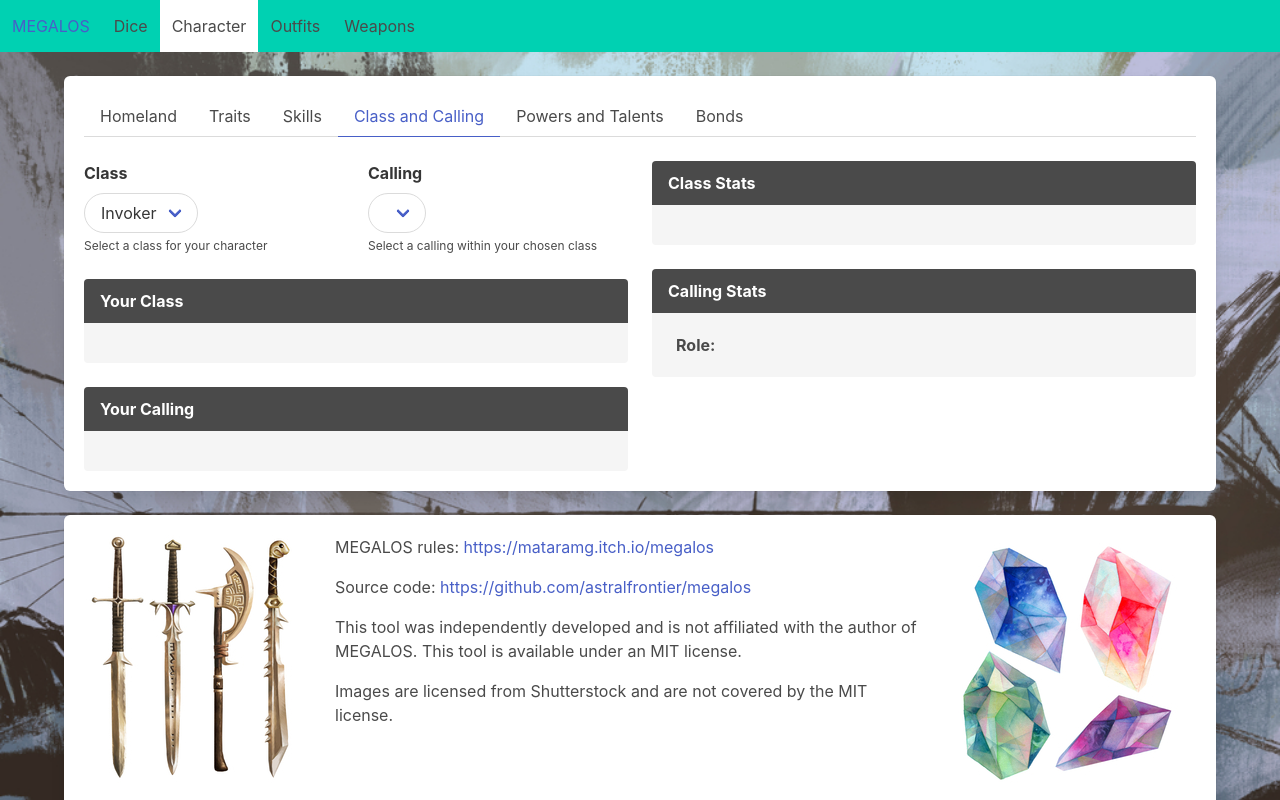
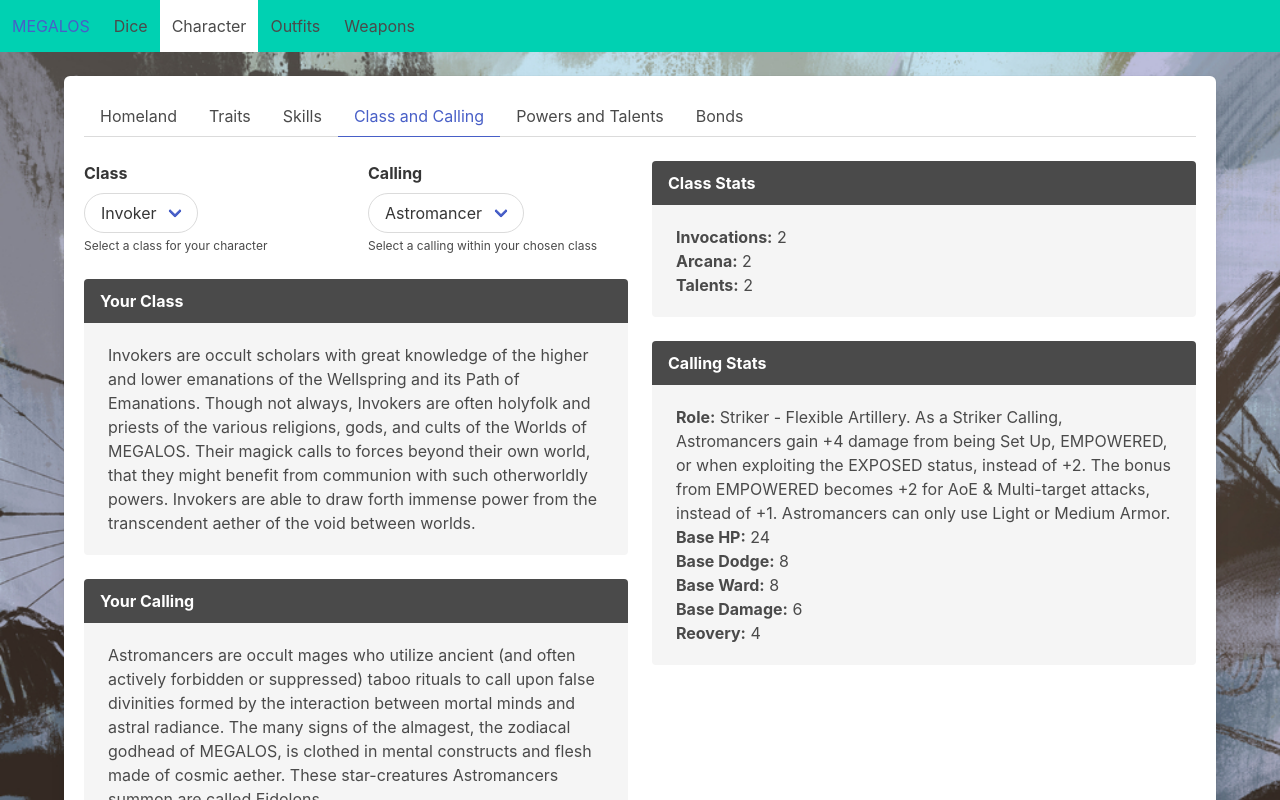
Before and after one commit to astralfrontier/megalos, a React (Vite) app: page /character in a window 1280 px wide. Both pictures are taken after a click on the link "Class and Calling". Shown: the top 800 px of the page. Built offline with nearby package versions, Linux system fonts and the light colour scheme; the HTML template or start-up script is replaced by a standard one.

Commit message:
Reference class and calling by object, not name

```diff
--- a/src/characters/ClassCallingChooser.tsx
+++ b/src/characters/ClassCallingChooser.tsx
@@ -5,7 +5,7 @@ import { CharacterContext } from '../GameStateProvider'
 import GenericInput from '../GenericInput'
 import { describe } from '../visuals'
 import ClassCallingPane from './ClassCallingPane'
-import { classes } from './data'
+import { callings, classes } from './data'
 
 function ClassCallingChooser() {
   const { character, setCharacter } = useContext(CharacterContext)
@@ -13,23 +13,28 @@ function ClassCallingChooser() {
   const currentClass = find(propEq('name', character.class), classes)
   const currentCalling = find(
     propEq('name', character.calling),
-    currentClass?.callings || []
+    callings[character.class.name] || []
   )
 
   function classSetter(event) {
     const newClass = find(propEq('name', event.currentTarget.value), classes)
+    if (newClass) {
       setCharacter({
         ...character,
-      class: newClass?.name || '',
-      calling: newClass?.callings[0].name || '',
+        class: newClass,
+        calling: callings[newClass.name][0]
       })
+    }
   }
 
   function callingSetter(event) {
+    const newCalling = find(propEq('name', event.currentTarget.value), callings[character.class.name])
+    if (newCalling) {
       setCharacter({
         ...character,
-      calling: event.currentTarget.value,
+        calling: newCalling
       })
+    }
   }
 
   return (
@@ -42,7 +47,7 @@ function ClassCallingChooser() {
                 label={'Class'}
                 help={'Select a class for your character'}
               >
-                <select onChange={classSetter} value={character.class}>
+                <select onChange={classSetter} value={character.class.name}>
                   {map(
                     (cls) => (
                       <option key={cls.name} value={cls.name}>
@@ -59,14 +64,14 @@ function ClassCallingChooser() {
                 label={'Calling'}
                 help={'Select a calling within your chosen class'}
               >
-                <select onChange={callingSetter} value={character.calling}>
+                <select onChange={callingSetter} value={character.calling.name}>
                   {map(
                     (calling) => (
                       <option key={calling.name} value={calling.name}>
                         {calling.name}
                       </option>
                     ),
-                    currentClass?.callings || []
+                    callings[character.class.name] || []
                   )}
                 </select>
               </GenericInput>
@@ -78,7 +83,7 @@ function ClassCallingChooser() {
                 <p>Your Class</p>
               </div>
               <div className="message-body">
-                {describe(currentClass?.description)}
+                {describe(character.class.description)}
               </div>
             </article>
             <article className="message">
@@ -86,7 +91,7 @@ function ClassCallingChooser() {
                 <p>Your Calling</p>
               </div>
               <div className="message-body">
-                {describe(currentCalling?.description)}
+                {describe(character.calling.description)}
               </div>
             </article>
           </div>
--- a/src/characters/ClassCallingPane.tsx
+++ b/src/characters/ClassCallingPane.tsx
@@ -33,9 +33,6 @@ function benefit(label: string, value: number | undefined) {
 function ClassCallingPane() {
   const { character } = useContext(CharacterContext)
 
-  const currentClass = find(propEq("name", character.class), classes)
-  const currentCalling = find(propEq("name", character.calling), currentClass?.callings || [])
-
   return (
     <>
       <article className="message">
@@ -43,13 +40,13 @@ function ClassCallingPane() {
           <p>Class Stats</p>
         </div>
         <div className="message-body">
-          {benefit("Invocations", currentClass?.benefits.invocations)}
-          {benefit("Arcana", currentClass?.benefits.arcana)}
-          {benefit("Strikes", currentClass?.benefits.strikes)}
-          {benefit("Counters", currentClass?.benefits.counters)}
-          {benefit("Sorceries", currentClass?.benefits.sorceries)}
-          {benefit("Cantrips", currentClass?.benefits.cantrips)}
-          {benefit("Talents", currentClass?.benefits.talents)}
+          {benefit("Invocations", character.class.benefits.invocations)}
+          {benefit("Arcana", character.class.benefits.arcana)}
+          {benefit("Strikes", character.class.benefits.strikes)}
+          {benefit("Counters", character.class.benefits.counters)}
+          {benefit("Sorceries", character.class.benefits.sorceries)}
+          {benefit("Cantrips", character.class.benefits.cantrips)}
+          {benefit("Talents", character.class.benefits.talents)}
         </div>
       </article>
       <article className="message">
@@ -58,13 +55,13 @@ function ClassCallingPane() {
         </div>
         <div className="message-body">
           <p>
-            <strong>Role:</strong> {currentCalling?.benefits.role}
+            <strong>Role:</strong> {character.calling.benefits.role}
           </p>
-          {benefit("Base HP", currentCalling?.benefits.baseHp)}
-          {benefit("Base Dodge", currentCalling?.benefits.baseDodge)}
-          {benefit("Base Ward", currentCalling?.benefits.baseWard)}
-          {benefit("Base Damage", currentCalling?.benefits.baseDamage)}
-          {benefit("Reovery", currentCalling?.benefits.recovery)}
+          {benefit("Base HP", character.calling.benefits.baseHp)}
+          {benefit("Base Dodge", character.calling.benefits.baseDodge)}
+          {benefit("Base Ward", character.calling.benefits.baseWard)}
+          {benefit("Base Damage", character.calling.benefits.baseDamage)}
+          {benefit("Reovery", character.calling.benefits.recovery)}
         </div>
       </article>
     </>
--- a/src/characters/data.ts
+++ b/src/characters/data.ts
@@ -1,11 +1,10 @@
-import { append, difference, filter, indexOf, map, pluck, propEq, reject, sortBy } from 'ramda'
+import { concat, difference, filter, indexOf, map, pluck, propEq, reject, sortBy } from 'ramda'
 
 import { Description } from '../visuals'
 
-export type MegalosClassName = '' | 'Throne' | 'Invoker' | 'Witch'
+export type MegalosClassName = 'Throne' | 'Invoker' | 'Witch'
 
 export type MegalosCallingName =
-  | ''
   | 'Arklight'
   | 'Champion'
   | 'Shadowblade'
@@ -78,7 +77,6 @@ export interface MegalosClass {
   name: MegalosClassName
   description: Description
   benefits: MegalosClassBenefits
-  callings: MegalosCalling[]
 }
 
 export interface MegalosCalling {
@@ -115,8 +113,8 @@ export interface MegalosCharacter {
   pronouns: string
   homeland: string
   homelandSkills: MegalosSkillName[]
-  class: MegalosClassName
-  calling: MegalosCallingName
+  class: MegalosClass
+  calling: MegalosCalling
   skills: RankedSkill[]
   traits: MegalosTraits
 }
@@ -362,8 +360,75 @@ export const classes: MegalosClass[] = [
       invocations: 2,
       arcana: 2,
       talents: 2
+    }
   },
-    callings: [
+  {
+    name: 'Throne',
+    description: [
+      `Thrones are warriors whose mastery
+    over their own bodily essence is
+    unmatched. They use their own life-force,
+    their biogenic aether or cœr, as a
+    weapon, a shield, and a tool. They are
+    unrivaled martial masters. Some
+    Thrones belong to long traditions of
+    martial artists with codified practices
+    dating back centuries, while others are
+    self-taught warriors.`,
+      `Cœr is the refined aether of a creature's
+    soul cultivated and coaxed into a
+    blazing, roaring aura called their cœrona.
+    Cœronas are highly personal and individualized.
+    A Throne can't exactly
+    choose what their cœrona will look like,
+    but it is nevertheless an expression of
+    their soul's truest form.`,
+      `Thrones start strong, but the longer a
+    fight goes on the less power they have
+    to work with. It's in their best interest,
+    therefore, to end fights quickly.`,
+    ],
+    benefits: {
+      strikes: 2,
+      counters: 2,
+      talents: 1
+    },
+  },
+  {
+    name: 'Witch',
+    description: [
+      `Witches are battle mages par
+    excellence, practical magicians whose
+    approach to the mysteries of the
+    eldritch & divine is one both pragmatic
+    & joyful. They are aetherologists who
+    ask how a particular spellform is
+    materially useful, rather than bothering
+    with heady philosophies & conceptual
+    alchemy. As such, they are scorned by
+    wealthy, classically-trained occultists
+    from the balconies of their ivory towers.`,
+      `The name "Witch" was originally meant
+    to be insulting, intending to connote a
+    wild & earthy sort of spellcaster; a
+    peasant dabbling in magicks. Witches
+    took to the name gladly, turning it into
+    a badge of honor to differentiate
+    themselves from the magocratic elite.
+    They're punk rock spellcasters devoted
+    to the democratization of magick and
+    an egalitarian future for aetherology.`,
+    ],
+    benefits: {
+      sorceries: 2,
+      cantrips: 1,
+      talents: 1
+    },
+  },
+]
+
+export const callings: Record<MegalosClassName, MegalosCalling[]> = {
+  "Invoker": [
     {
       name: 'Astromancer',
       description: [
@@ -433,39 +498,7 @@ export const classes: MegalosClass[] = [
       },
     },
   ],
-  },
-  {
-    name: 'Throne',
-    description: [
-      `Thrones are warriors whose mastery
-    over their own bodily essence is
-    unmatched. They use their own life-force,
-    their biogenic aether or cœr, as a
-    weapon, a shield, and a tool. They are
-    unrivaled martial masters. Some
-    Thrones belong to long traditions of
-    martial artists with codified practices
-    dating back centuries, while others are
-    self-taught warriors.`,
-      `Cœr is the refined aether of a creature's
-    soul cultivated and coaxed into a
-    blazing, roaring aura called their cœrona.
-    Cœronas are highly personal and individualized.
-    A Throne can't exactly
-    choose what their cœrona will look like,
-    but it is nevertheless an expression of
-    their soul's truest form.`,
-      `Thrones start strong, but the longer a
-    fight goes on the less power they have
-    to work with. It's in their best interest,
-    therefore, to end fights quickly.`,
-    ],
-    benefits: {
-      strikes: 2,
-      counters: 2,
-      talents: 1
-    },
-    callings: [
+  "Throne": [
     {
       name: 'Arklight',
       description: [
@@ -537,38 +570,7 @@ export const classes: MegalosClass[] = [
       },
     },
   ],
-  },
-  {
-    name: 'Witch',
-    description: [
-      `Witches are battle mages par
-    excellence, practical magicians whose
-    approach to the mysteries of the
-    eldritch & divine is one both pragmatic
-    & joyful. They are aetherologists who
-    ask how a particular spellform is
-    materially useful, rather than bothering
-    with heady philosophies & conceptual
-    alchemy. As such, they are scorned by
-    wealthy, classically-trained occultists
-    from the balconies of their ivory towers.`,
-      `The name "Witch" was originally meant
-    to be insulting, intending to connote a
-    wild & earthy sort of spellcaster; a
-    peasant dabbling in magicks. Witches
-    took to the name gladly, turning it into
-    a badge of honor to differentiate
-    themselves from the magocratic elite.
-    They're punk rock spellcasters devoted
-    to the democratization of magick and
-    an egalitarian future for aetherology.`,
-    ],
-    benefits: {
-      sorceries: 2,
-      cantrips: 1,
-      talents: 1
-    },
-    callings: [
+  "Witch": [
     {
       name: 'Draloi',
       description: [
@@ -642,9 +644,8 @@ export const classes: MegalosClass[] = [
         recovery: 4
       }
     },
-    ],
-  },
   ]
+}
 
 export const skills: MegalosSkill[] = [
   {
@@ -1006,13 +1007,7 @@ export function recalculateSkills(
   newSkills: RankedSkill[],
   newHomelandSkills: MegalosSkillName[]
 ): RankedSkill[] {
-  // Which skills does the character have as homeland skills,
-  // but has not assigned any ranks to? We'll need to append these to the end
-  const homelandSkillsWithoutRanks = difference(
-    newHomelandSkills,
-    pluck('skill', newSkills)
-  )
-
+  // Add skills already found on the sheet
   let updatedSkills: RankedSkill[] = map(
     (rankedSkill) => ({
       skill: rankedSkill.skill,
@@ -1024,16 +1019,19 @@ export function recalculateSkills(
     newSkills
   )
 
-  for (let newSkill of homelandSkillsWithoutRanks) {
-    updatedSkills = append(
-      {
+  // Add any homeland skills that we didn't invest points into otherwise
+  const homelandSkillsWithoutRanks = difference(
+    newHomelandSkills,
+    pluck('skill', newSkills)
+  )
+
+  updatedSkills = concat(updatedSkills, map(
+    newSkill => ({
       skill: newSkill,
       rank: 1,
       effectiveRank: 2,
-      },
-      updatedSkills
-    )
-  }
+    }), homelandSkillsWithoutRanks
+  ))
 
   // Hide any resulting skills with a rank of 1, as that's the default
   updatedSkills = reject(
@@ -1050,8 +1048,8 @@ export function newCharacter(): MegalosCharacter {
     pronouns: 'they/them',
     homeland: homelands[0].name,
     homelandSkills: [],
-    class: 'Invoker',
-    calling: 'Astromancer',
+    class: classes[0],
+    calling: callings[classes[0].name][0],
     skills: [],
     traits: {
       background: '',
```
Lines whose indentation alone changed are shown as unchanged.
